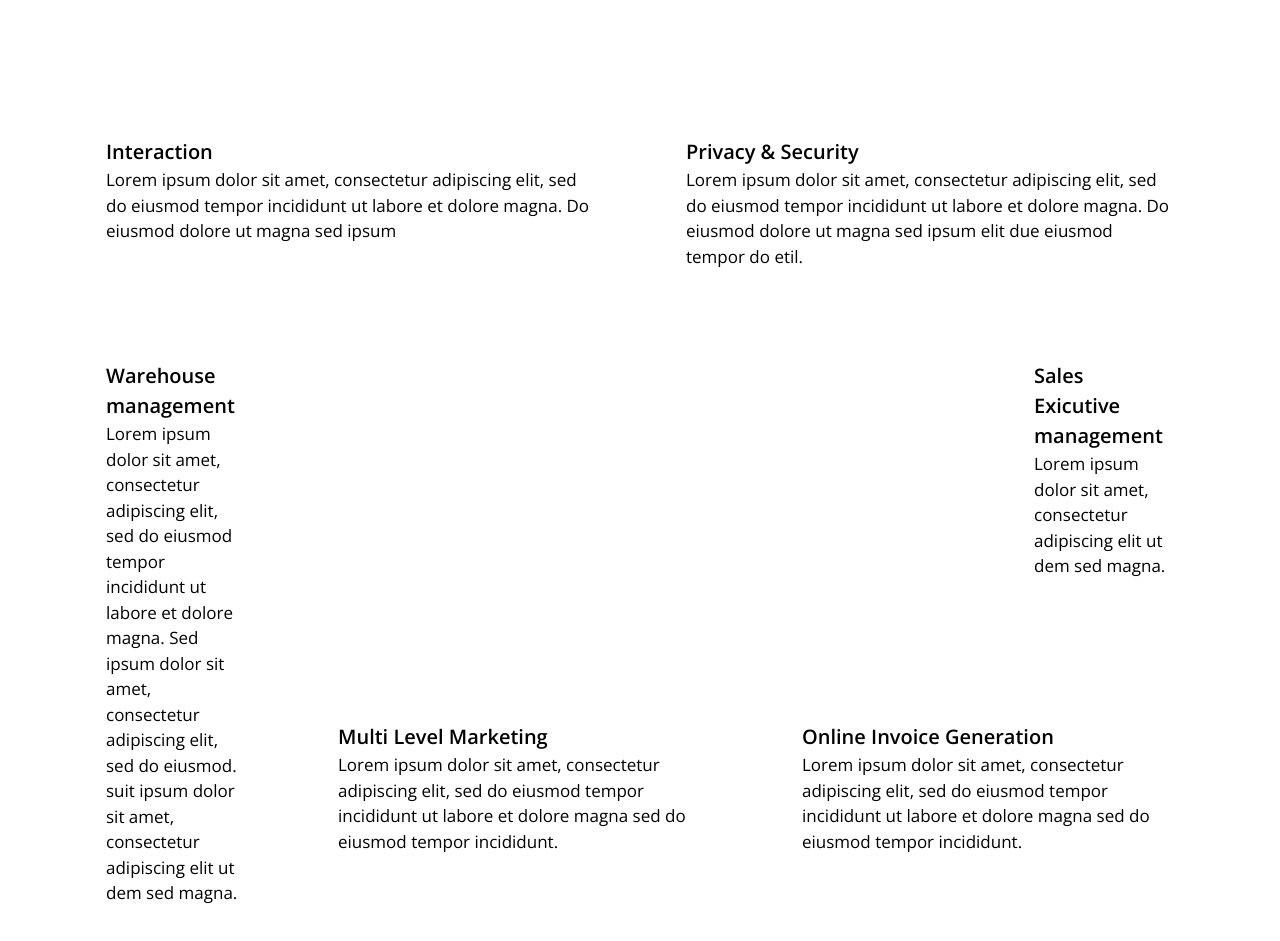
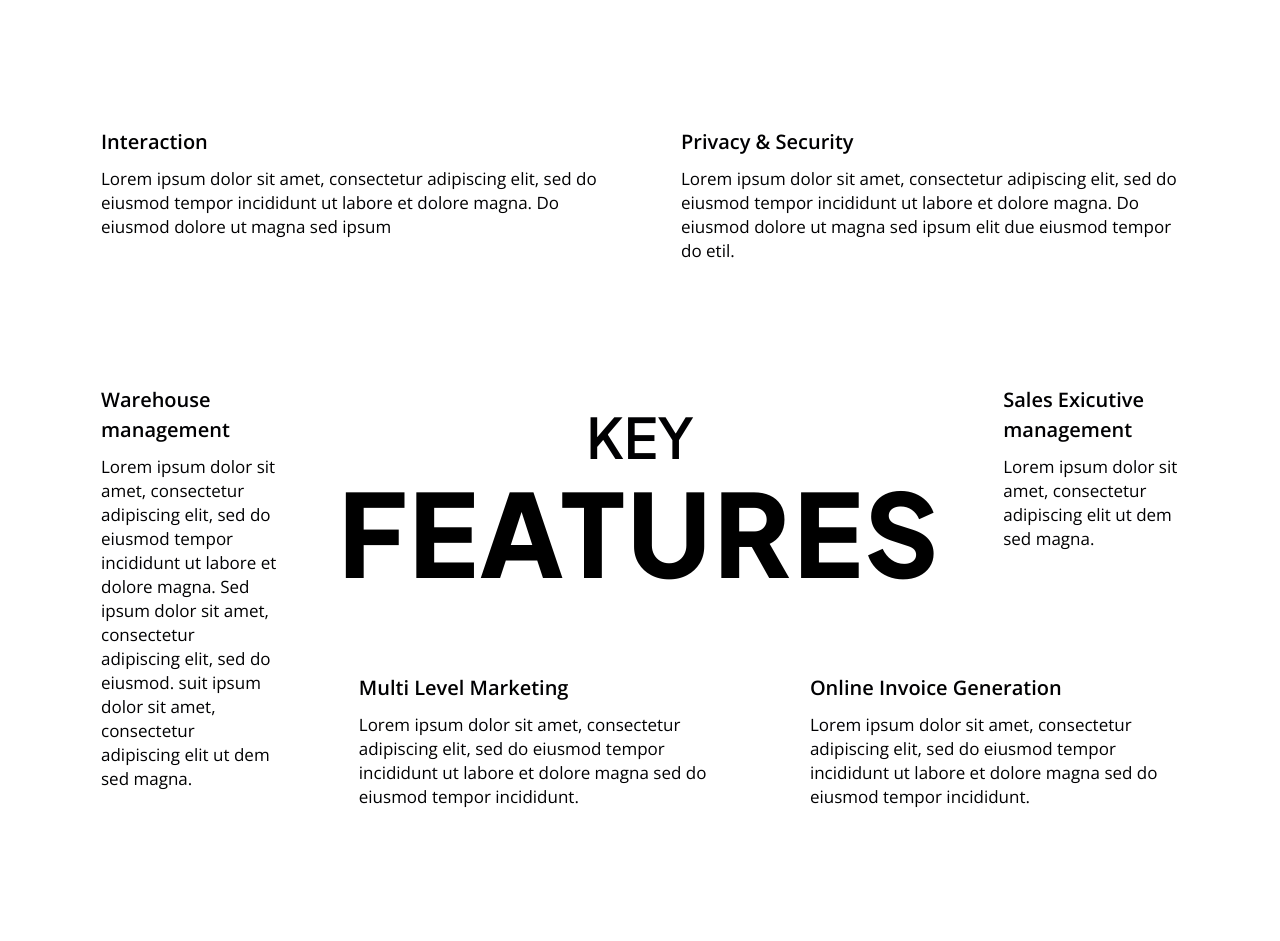
Before and after one commit to sarathcredot/Etarath, a Next.js app: page / in a window 1280 px wide. Shown: the part 1243-2184 px from the top of the page. Built offline with nearby package versions, Linux system fonts and the light colour scheme.

Commit message:
designed feature section

```diff
--- a/src/app/globals.css
+++ b/src/app/globals.css
@@ -3,13 +3,13 @@
 :root {
   --background: #ffffff;
   --foreground: #000002;
-  --primary: #FF600F;
+  --primary: #ff600f;
 }
 
 @theme inline {
   --color-background: var(--background);
   --color-foreground: var(--foreground);
-   --color-primary: var(--primary);
+  --color-primary: var(--primary);
   --font-jakarta: var(--font-plus-jakarta);
   --font-sans: var(--font-open-sans);
 }
@@ -18,19 +18,32 @@
   :root {
     --background: #000002;
     --foreground: #ededed;
-
   }
+}
+* {
+  box-sizing: border-box;
 }
 
 body {
   background: var(--background);
   color: var(--foreground);
   font-family: var(--font-open-sans, sans-serif);
+  margin: 0;
+  padding: 0;
+  box-sizing: border-box;
 }
 
 @layer utilities {
   .text-stroke {
-    -webkit-text-stroke: 2px white; /* stroke width & color */
-    color: transparent;             /* hide fill */
+    color: #fff;
+    -webkit-text-fill-color: transparent;
+
+    -webkit-text-stroke-width: 2px; /* stroke width & color */
+  }
+  .text-outline-shadow {
+    color: black; /* Fill color */
+    text-shadow: 1px 1px 0 #fff, -1px 1px 0 #fff, 1px -1px 0 #fff,
+      -1px -1px 0 #fff, 1px 0 0 #fff, -1px 0 0 #fff, 0 1px 0 #fff,
+      0 -1px 0 #fff;
   }
 }
--- a/src/components/Features.tsx
+++ b/src/components/Features.tsx
@@ -2,63 +2,72 @@ import React from "react";
 import Heading8 from "./common/Heading8";
 import Paragraph from "./common/Paragraph";
 import Heading1 from "./common/Heading1";
+import Button3 from "./common/Button3";
 
 const Features = () => {
   return (
     <div className="my-[100px]">
-      <div className=" grid grid-cols-10 gap-5">
-        <div className=" col-span-5 border border-white rounded-[23px] p-[35px]">
-          <Heading8>Interaction</Heading8>{" "}
-          <Paragraph>
+      <div className=" grid grid-cols-18 gap-5">
+        <div className=" col-span-9    border border-white rounded-[23px] px-[30px] py-[25px] group hover:bg-primary hover:border-primary transition-all duration-300">
+          <Heading8 className="mb-[10px]">Interaction</Heading8>{" "}
+          <Paragraph className="mb-[20px] ">
             Lorem ipsum dolor sit amet, consectetur adipiscing elit, sed do
             eiusmod tempor incididunt ut labore et dolore magna. Do eiusmod
             dolore ut magna sed ipsum
           </Paragraph>
+          <Button3 color="white" className="opacity-0 group-hover:opacity-100">Get Started</Button3>
         </div>
-        <div className=" col-span-5 border border-white rounded-[23px] p-[35px]">
-          <Heading8>Privacy & Security</Heading8>
-          <Paragraph>
+        <div className=" col-span-9    border border-white rounded-[23px] px-[30px] py-[25px] group hover:bg-primary hover:border-primary transition-all duration-300">
+          <Heading8 className="mb-[10px]">Privacy & Security</Heading8>
+          <Paragraph className="mb-[20px]">
             Lorem ipsum dolor sit amet, consectetur adipiscing elit, sed do
             eiusmod tempor incididunt ut labore et dolore magna. Do eiusmod
             dolore ut magna sed ipsum elit due eiusmod tempor do etil.
           </Paragraph>
+           <Button3 color="white" className="opacity-0 group-hover:opacity-100">Get Started</Button3>
         </div>
-        <div className=" col-span-2 row-span-2 border border-white rounded-[23px] p-[35px]">
-          <Heading8>Warehouse management</Heading8>
-          <Paragraph>
+        <div className=" col-span-4    row-span-2 border border-white rounded-[23px] px-[30px] py-[25px] group hover:bg-primary hover:border-primary transition-all duration-300">
+          <Heading8 className="mb-[10px]">Warehouse management</Heading8>
+          <Paragraph className="mb-[20px]">
             Lorem ipsum dolor sit amet, consectetur adipiscing elit, sed do
             eiusmod tempor incididunt ut labore et dolore magna. Sed ipsum dolor
             sit amet, consectetur adipiscing elit, sed do eiusmod. suit ipsum
             dolor sit amet, consectetur adipiscing elit ut dem sed magna.
           </Paragraph>
+           <Button3 color="white" className="opacity-0 group-hover:opacity-100">Get Started</Button3>
         </div>
-        <div className=" col-span-6  p-[35px]">
-          <Heading1 className="text-stroke">KEY</Heading1>
+        <div className=" col-span-10  flex flex-col items-center justify-center gap-0  px-[30px] py-[25px]  transition-all duration-300">
+          <Heading1 className="">KEY</Heading1>
+          <h1 className="text-center text-[115px] leading-none tracking-[3px] font-[800]  text-outline-shadow font-jakarta"
+          >FEATURES</h1>
         </div>
-        <div className=" col-span-2  border border-white rounded-[23px] p-[35px]">
-          <Heading8>
+        <div className=" col-span-4     border border-white rounded-[23px] px-[30px] py-[25px] group hover:bg-primary hover:border-primary transition-all duration-300">
+          <Heading8 className="mb-[10px] ">
             Sales Exicutive management
-            <Paragraph>
+          </Heading8>
+            <Paragraph className="mb-[20px]">
               Lorem ipsum dolor sit amet, consectetur adipiscing elit ut dem sed
               magna.
             </Paragraph>
-          </Heading8>
+             <Button3 color="white" className="opacity-0 group-hover:opacity-100">Get Started</Button3>
         </div>
-        <div className=" col-span-4 border border-white rounded-[23px] p-[35px]">
-          <Heading8>Multi Level Marketing</Heading8>
-          <Paragraph>
+        <div className="  col-span-7    border border-white rounded-[23px] px-[30px] py-[25px] group hover:bg-primary hover:border-primary transition-all duration-300">
+          <Heading8 className="mb-[10px]">Multi Level Marketing</Heading8>
+          <Paragraph className="mb-[20px]">
             Lorem ipsum dolor sit amet, consectetur adipiscing elit, sed do
             eiusmod tempor incididunt ut labore et dolore magna sed do eiusmod
             tempor incididunt.
           </Paragraph>
+           <Button3 color="white" className="opacity-0 group-hover:opacity-100">Get Started</Button3>
         </div>
-        <div className=" col-span-4 border border-white rounded-[23px] p-[35px]">
-          <Heading8>Online Invoice Generation</Heading8>{" "}
-          <Paragraph>
+        <div className="  col-span-7    border border-white rounded-[23px] px-[30px] py-[25px] group hover:bg-primary hover:border-primary transition-all duration-300">
+          <Heading8 className="mb-[10px]">Online Invoice Generation</Heading8>{" "}
+          <Paragraph className="mb-[20px]">
             Lorem ipsum dolor sit amet, consectetur adipiscing elit, sed do
             eiusmod tempor incididunt ut labore et dolore magna sed do eiusmod
             tempor incididunt.
           </Paragraph>
+           <Button3 color="white" className="opacity-0 group-hover:opacity-100">Get Started</Button3>
         </div>
       </div>
     </div>
--- /dev/null
+++ b/src/components/common/Button3.tsx
@@ -0,0 +1,24 @@
+import Image from 'next/image';
+import Link from 'next/link'
+import React from 'react'
+import { HiArrowLongRight } from 'react-icons/hi2';
+
+
+
+type Props = {
+  href?: string;
+  children: React.ReactNode;
+  className?: string;
+  color?: string;
+};
+const Button3 = ({href="/", children,color="primary", className=""}:Props) => {
+  return (
+    <Link href={href} className={` !text-${color} inline-flex items-center justify-start gap-[15px] hover:gap-5 text-[17px] leading-none font-[500] font-jakarta transition-all duration-300 ease-in-out  ${className}`}>
+      {children}
+      {/* <Image src={"/arrow_right.svg"} height={20} width={40} alt="arrow" className='object-scale-down' /> */}
+      <HiArrowLongRight className='text-[30px]  transition-all duration-300 ease-in-out' />
+    </Link>
+  )
+}
+
+export default Button3
--- a/src/components/common/Paragraph.tsx
+++ b/src/components/common/Paragraph.tsx
@@ -6,7 +6,7 @@ type Props = {
 };
 
 const Paragraph = ({ children, className }: Props) => {
-  return <p className={` text-[17px] font-[400]    ${className}`}>{children}</p>;
+  return <p className={` text-[17px] font-[400]  leading-[24px]  ${className}`}>{children}</p>;
 };
 
 export default Paragraph;
```
Also changed, not shown: public/arrow_right.svg (added).
